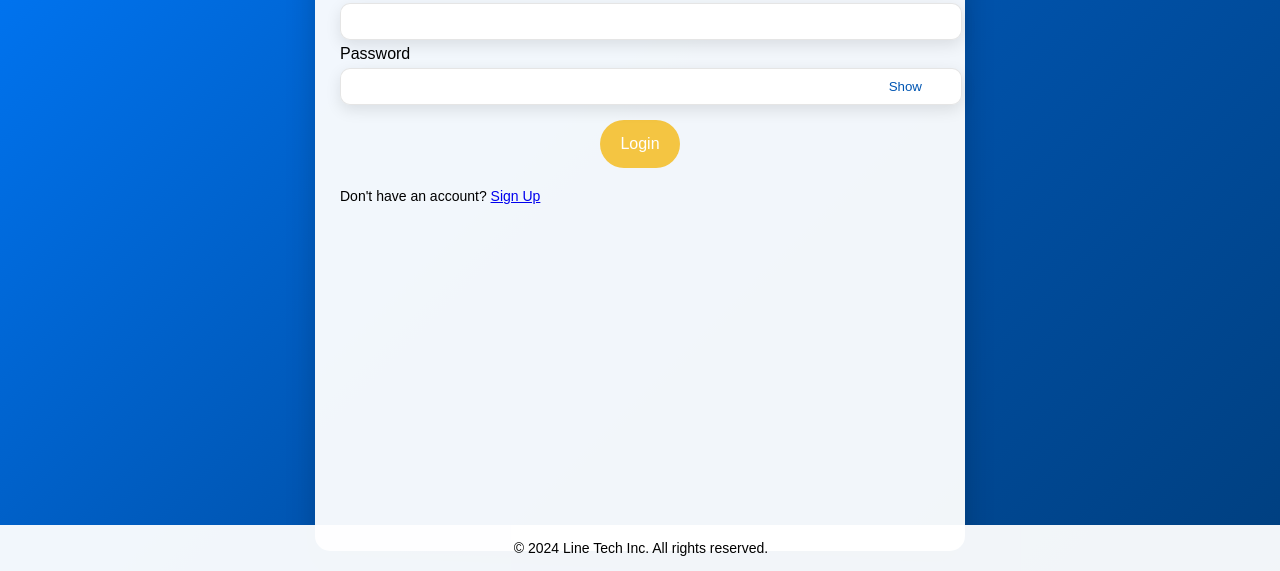
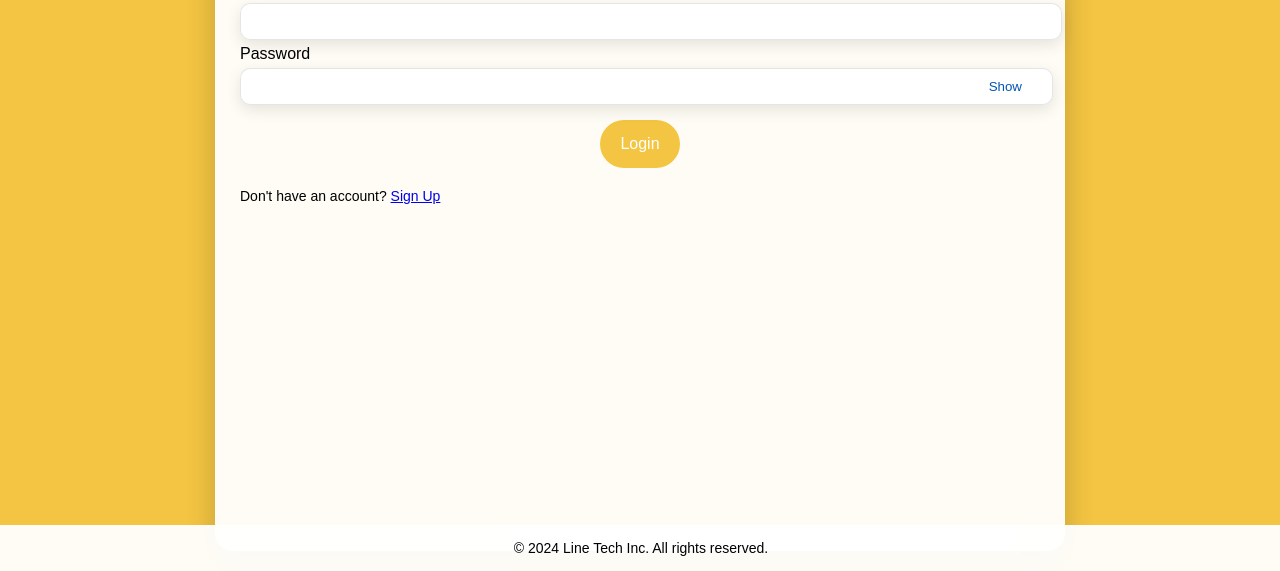
Before and after one commit to Griffin71/Linetech, a website: page login.html in a window 1280 px wide. Shown: the part 229-800 px from the top of the page. Drawn offline with Linux system fonts and the light colour scheme.

Commit message:
login.css

```diff
--- a/css/login.css
+++ b/css/login.css
@@ -1,6 +1,6 @@
 body {
     font-family: 'Poppins', sans-serif;
-    background: linear-gradient(135deg, #007bff, #0056b3, #003f7f);
+    background-color: #f4c542; /* Updated background color */
     display: flex;
     flex-direction: column;
     justify-content: center;
@@ -12,11 +12,11 @@ body {
 }
 
 .container {
-    width: 90%;
-    max-width: 600px;
+    width: 95%;
+    max-width: 800px;
     background-color: rgba(255, 255, 255, 0.95);
     padding: 25px;
-    border-radius: 15px;
+    border-radius: 18px;
     box-shadow: 0 15px 30px rgba(0, 0, 0, 0.2);
     margin: 20px auto;
     flex: 1;
@@ -86,7 +86,7 @@ body {
 }
 
 .password-container input {
-    padding-right: 10px;
+    padding-right: 1px;
 }
 
 .password-container button {
```
